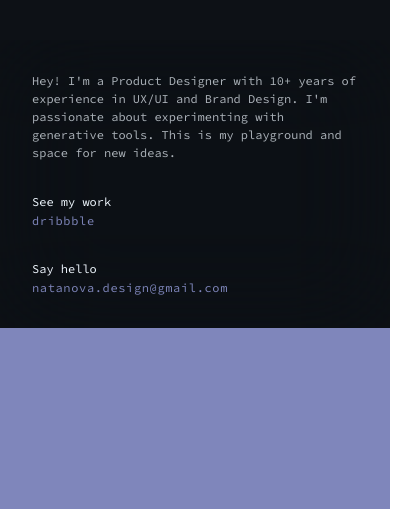
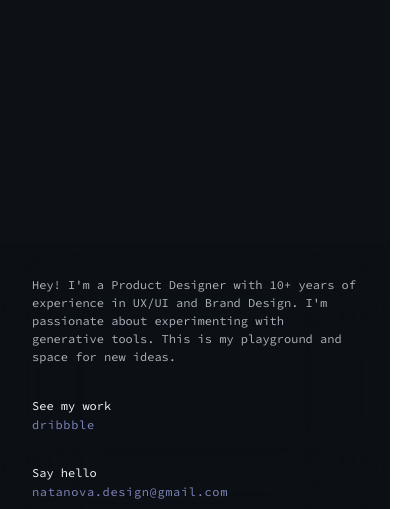
Before and after one commit to natanovadesign/natanova.io, a website: page public/index.html in a window 390 px wide. Shown: the part 312-821 px from the top of the page, 412 px wide, since content can reach past the window. Drawn offline with Linux system fonts and the light colour scheme; some packages are replaced by stand-ins of ours; a script that the page names is missing.

Commit message:
fix: mobile

```diff
--- a/public/index.css
+++ b/public/index.css
@@ -110,6 +110,7 @@ a:hover {
   justify-content: space-between;
   align-items: center;
   padding: 32px;
+  gap: 32px;
 }
 
 
@@ -118,6 +119,7 @@ a:hover {
   align-content: center;
   align-items: center;
   gap: 56px;
+  min-width: 380px;
 }
 
 
@@ -206,10 +208,6 @@ a:hover {
     font-size: 12px;
   }
 
-  .hero {
-  height: 640px;
-  }
-
   .info__content {
     display: flex;
     flex-direction: column;
```
